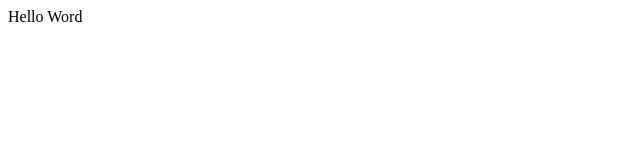
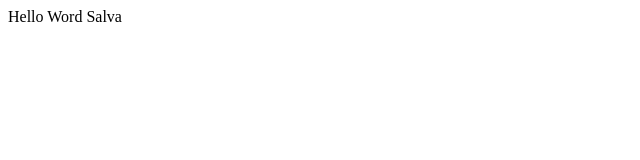
Before and after one commit to SalvadorOlivar/multibranch-pipeline-jenkins, a plain HTML site: page index.html in a window 1280 px wide. Shown: the full height of the page, 0-640 px from the left. Drawn offline with Linux system fonts and the light colour scheme.

Commit message:
Update index.html
agrege salva

```diff
--- a/index.html
+++ b/index.html
@@ -1 +1 @@
-<p>Hello Word</p>
+<p>Hello Word Salva</p>
```
